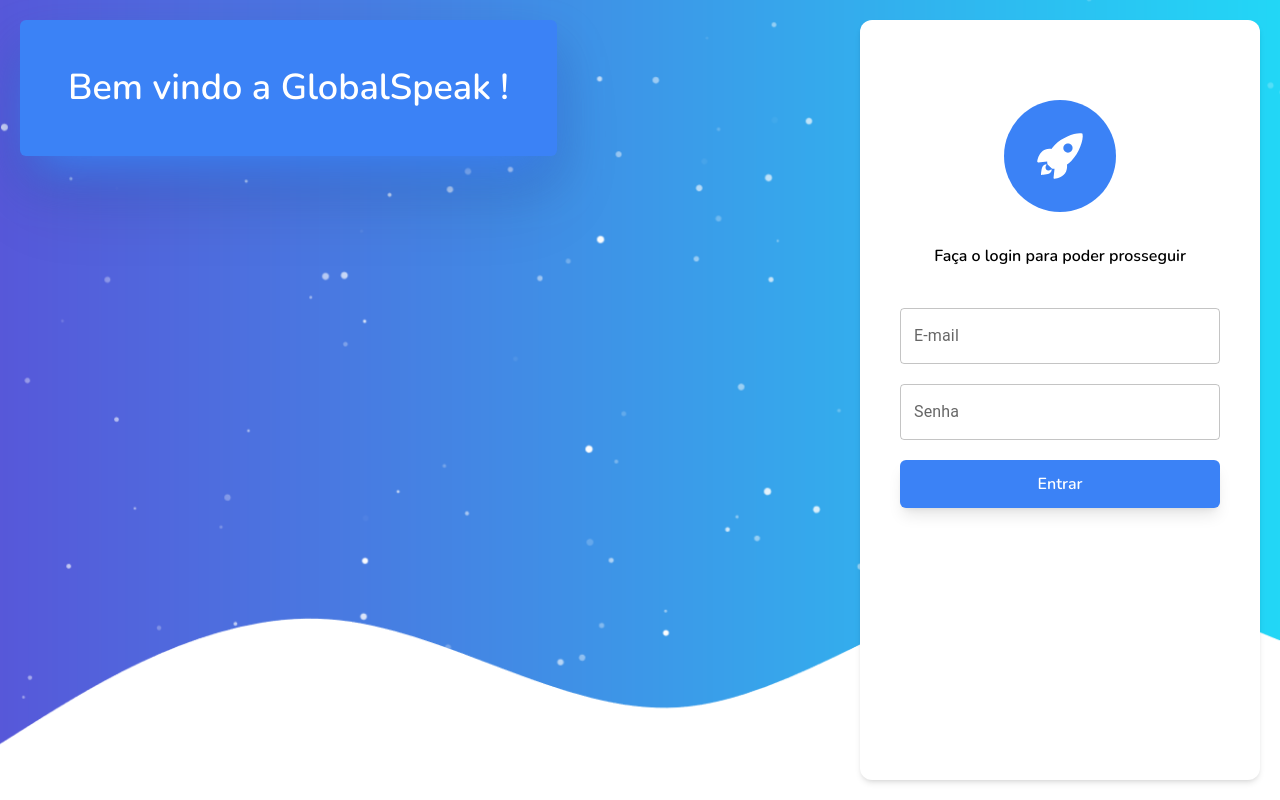
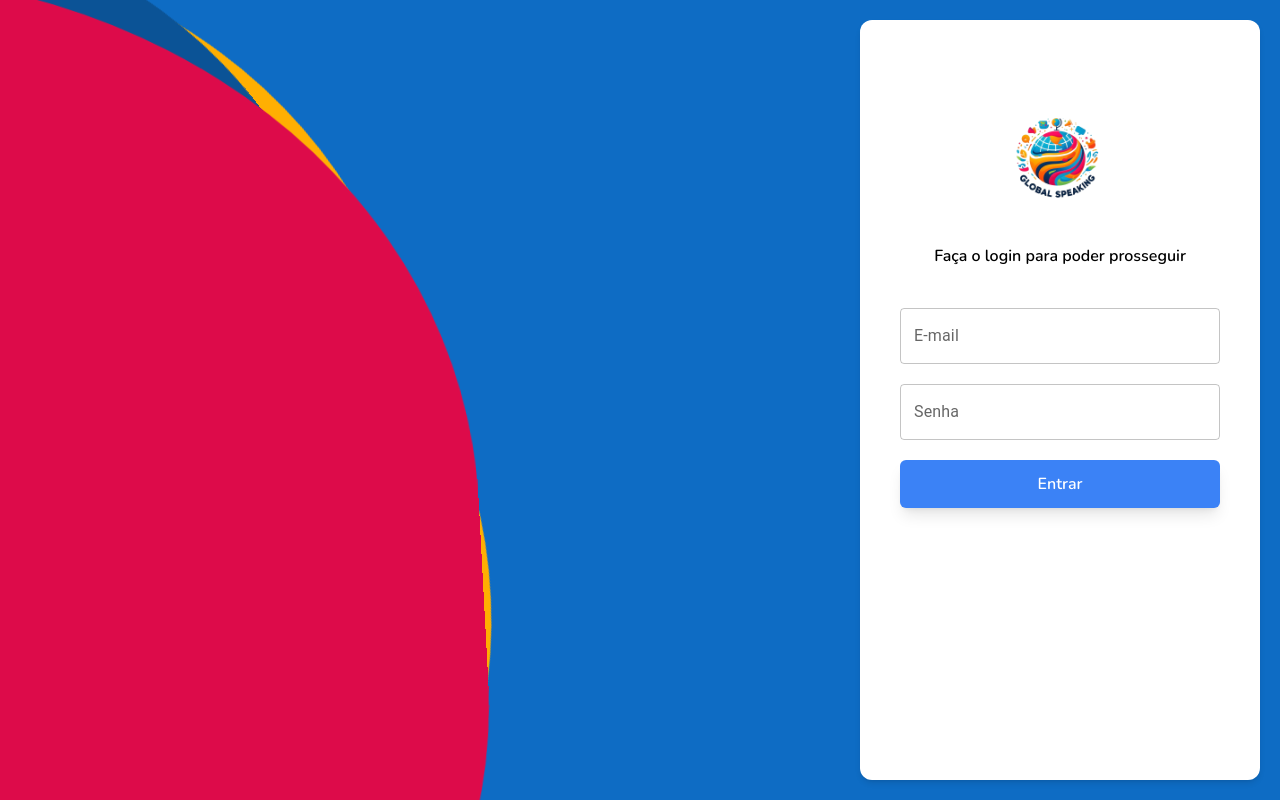
Before and after one commit to renatex314/front-franquia, a Next.js app: page /login/aluno in a window 1280 px wide. Built offline with nearby package versions, Linux system fonts and the light colour scheme.

Commit message:
atualização página login

```diff
--- /dev/null
+++ b/src/app/components/AnimatedBackground/index.tsx
@@ -0,0 +1,15 @@
+import "./styles.css";
+
+const AnimatedBackground = () => {
+  return (
+    <div className="root">
+      <div className="box">
+        <div className="wave -one"></div>
+        <div className="wave -two"></div>
+        <div className="wave -three"></div>
+      </div>
+    </div>
+  );
+};
+
+export default AnimatedBackground;
--- /dev/null
+++ b/src/app/components/AnimatedBackground/styles.css
@@ -0,0 +1,152 @@
+.root {
+  position: fixed;
+  top: 0;
+  left: 0;
+  width: 100%;
+  height: 100%;
+	margin: 0;
+	padding: 0;
+	background-color: #0e6cc4;
+	overflow-x:hidden;
+	overflow-y:hidden;
+  z-index: -1;
+}
+
+/*waves****************************/
+
+
+.box {
+	position: fixed;
+	top: 0;
+	transform: rotate(80deg);
+	left: 0;
+}
+
+.wave {
+	position: fixed;
+	top: 0;
+	left: 0;
+  opacity: 1;
+  position: absolute;
+  top: 3%;
+  left: 10%;
+  background: #ffaf02;
+  width: 1500px;
+  height: 1300px;
+  margin-left: -150px;
+  margin-top: -250px;
+  transform-origin: 50% 48%;
+  border-radius: 43%;
+  animation: drift 7000ms infinite linear;
+}
+
+.wave.-three {
+  animation: drift 7500ms infinite linear;
+	position: fixed;
+	background-color: #dd0b4a;
+}
+
+.wave.-two {
+  animation: drift 3000ms infinite linear;
+  opacity: 1;
+  background: #0b5396;
+	position: fixed;
+}
+
+.box:after {
+  content: '';
+  display: block;
+  left: 0;
+  top: 0;
+  width: 100%;
+  height: 100%;
+  z-index: 11;
+  transform: translate3d(0, 0, 0);
+}
+
+@keyframes drift {
+  from { transform: rotate(0deg); }
+  from { transform: rotate(360deg); }
+}
+
+/*LOADING SPACE*/
+
+.contain {
+	animation-delay: 4s;
+	z-index: 1000;
+	position: fixed;
+	top: 0;
+	left: 0;
+	bottom: 0;
+	right: 0;
+  display: -webkit-box;
+  display: -ms-flexbox;
+  display: flex;
+  -ms-flex-flow: row nowrap;
+  flex-flow: row nowrap;
+  -webkit-box-pack: center;
+  -ms-flex-pack: center;
+  justify-content: center;
+  -webkit-box-align: center;
+  -ms-flex-align: center;
+  align-items: center;
+
+  background: #ffaf02;
+  background: -webkit-linear-gradient(#ffaf02, #ffaf02);
+  background: linear-gradient(#ffaf02, #ffaf02);
+}
+
+.icon {
+  width: 100px;
+  height: 100px;
+  margin: 0 5px;
+}
+
+/*Animation*/
+.icon:nth-child(2) img {-webkit-animation-delay: 0.2s;animation-delay: 0.2s}
+.icon:nth-child(3) img {-webkit-animation-delay: 0.3s;animation-delay: 0.3s}
+.icon:nth-child(4) img {-webkit-animation-delay: 0.4s;animation-delay: 0.4s}
+
+.icon img {
+  -webkit-animation: anim 2s ease infinite;
+  animation: anim 2s ease infinite;
+  -webkit-transform: scale(0,0) rotateZ(180deg);
+  transform: scale(0,0) rotateZ(180deg);
+}
+
+@-webkit-keyframes anim{
+  0% {
+    -webkit-transform: scale(0,0) rotateZ(-90deg);
+    transform: scale(0,0) rotateZ(-90deg);opacity:0
+  }
+  30% {
+    -webkit-transform: scale(1,1) rotateZ(0deg);
+    transform: scale(1,1) rotateZ(0deg);opacity:1
+  }
+  50% {
+    -webkit-transform: scale(1,1) rotateZ(0deg);
+    transform: scale(1,1) rotateZ(0deg);opacity:1
+  }
+  80% {
+    -webkit-transform: scale(0,0) rotateZ(90deg);
+    transform: scale(0,0) rotateZ(90deg);opacity:0
+  }
+}
+
+@keyframes anim{
+  0% {
+    -webkit-transform: scale(0,0) rotateZ(-90deg);
+    transform: scale(0,0) rotateZ(-90deg);opacity:0
+  }
+  30% {
+    -webkit-transform: scale(1,1) rotateZ(0deg);transform: scale(1,1) rotateZ(0deg);opacity:1
+  }
+  50% {
+    -webkit-transform: scale(1,1) rotateZ(0deg);
+    transform: scale(1,1) rotateZ(0deg);opacity:1
+  }
+  80% {
+    -webkit-transform: scale(0,0) rotateZ(90deg);
+    transform: scale(0,0) rotateZ(90deg);opacity:0
+  }
+}
--- a/src/app/components/AppIcon/index.tsx
+++ b/src/app/components/AppIcon/index.tsx
@@ -1,4 +1,5 @@
-import { IoIosRocket } from "react-icons/io";
+import Image from "next/image";
+import LogoImage from "@/assets/logo_low.png";
 import { twMerge } from "tailwind-merge";
 
 interface AppIconProps {
@@ -7,9 +8,16 @@
 const AppIcon = ({ className }: AppIconProps) => {
   return (
     <div
-      className={twMerge("h-28 w-28 rounded-full bg-blue-500 p-7", className)}
+      className={twMerge(
+        "flex justify-center items-center h-28 w-28 rounded-full bg-white",
+        className
+      )}
     >
-      <IoIosRocket className="h-full w-full text-white" />
+      <Image
+        className="w-full h-full text-center object-contain"
+        src={LogoImage}
+        alt="Global Speaking Logo"
+      />
     </div>
   );
 };
--- a/src/app/login/aluno/page.tsx
+++ b/src/app/login/aluno/page.tsx
@@ -17,6 +17,7 @@
 import { useForm } from "react-hook-form";
 import { ZodIssueCode, z } from "zod";
 import AppIcon from "../../components/AppIcon";
+import AnimatedBackground from "@/app/components/AnimatedBackground";
 
 const loginFormSchema = z
   .object({
@@ -106,23 +107,10 @@
 
   return (
     <div className="flex h-full w-full p-5">
-      <Image
-        className="absolute left-0 top-0 z-[-1] h-full w-full object-cover object-left-bottom"
-        src={BackgroundImage}
-        alt=""
-      />
-      <div className="h-fit rounded-md bg-blue-500 text-white drop-shadow-2xl shadow-2xl shadow-blue-500 p-12 text-4xl font-medium">
-        Bem vindo a GlobalSpeak !
-      </div>
+      <AnimatedBackground />
       <div className="ml-auto flex h-full w-[400px] grow-0 flex-col items-center rounded-xl bg-white shadow-md">
         <AppIcon className="mt-[20%]" />
         <p className="mt-8">Faça o login para poder prosseguir</p>
-        {/* <p className="text-xs text-center">
-          Não possui uma conta ?{" "}
-          <Link className="text-blue-700 underline" href={"/register"}>
-            clique aqui para se registrar
-          </Link>
-        </p> */}
         <form
           className="my-auto gap-5 flex flex-col w-[80%] mx-auto grow pt-10"
           onSubmit={handleSubmit(onSubmitHandler)}
--- a/src/app/login/page.tsx
+++ b/src/app/login/page.tsx
@@ -4,8 +4,10 @@
 import { FaChalkboardTeacher } from "react-icons/fa";
 import { PiStudentFill } from "react-icons/pi";
 import BackgroundImage from "@/assets/background.png";
+import LogoImage from "@/assets/logo_low.png";
 import { useRouter } from "next/navigation";
 import { useCallback } from "react";
+import AnimatedBackground from "../components/AnimatedBackground";
 
 const LoginPage = () => {
   const router = useRouter();
@@ -20,18 +22,18 @@
 
   return (
     <div className="flex flex-col justify-center items-center w-full h-full">
-      <img
-        className="absolute top-0 left-0 w-full h-full object-cover z-[-1]"
-        src={BackgroundImage.src}
-        alt="background"
-      />
-      <div className="flex gap-10 absolute top-10 rounded-md bg-white p-10">
-        <p className="text-xl">Global Speak</p>
-        <p>imagem da global wizard</p>
+      <AnimatedBackground />
+      <div className="flex w-[400px] justify-around items-center absolute top-10 rounded-md bg-white p-5 select-none">
+        <p className="text-xl">Global Speaking</p>
+        <img
+          className="w-32 h-32"
+          src={LogoImage.src}
+          alt="Global Speaking Logo"
+        />
       </div>
       <div className="rounded-md bg-white p-10">
-        <p className="mb-10">Bem vindo a Global Speak !</p>
-        <p className="mb-10">Eu sou:</p>
+        <p className="mb-10">Bem vindo a Global Speaking !</p>
+        <p className="mb-10">Você é:</p>
         <div className="flex justify-center items-center gap-10">
           <Button className="gap-3" onClick={redirectToAlunoLoginPage}>
             <PiStudentFill size="30px" />
```
Also changed, not shown: src/assets/logo_high.png (added), src/assets/logo_low.png (added).
